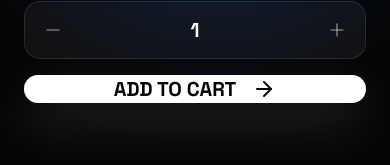
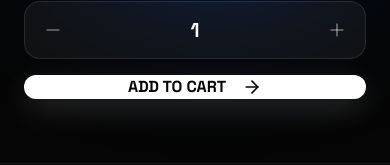
Before and after one commit to diegomorono/cardano-merch, a Next.js app: page / in a window 390 px wide. Shown: the part 992-1157 px from the top of the page. Built offline with nearby package versions, Linux system fonts and the light colour scheme.

Commit message:
Mobile UI refix 2

```diff
--- a/src/app/page.tsx
+++ b/src/app/page.tsx
@@ -101,7 +101,8 @@ export default function Home() {
             className="relative pb-20"
           >
             {/* Vault Card Container - Updated to aspect-square configuration */}
-            <div className="w-full aspect-square rounded-[2rem] md:rounded-[2.5rem] overflow-hidden vault-card p-4 md:p-8 flex items-center justify-center">
+            <div className="relative w-full aspect-square rounded-[2rem] md:rounded-[2.5rem] overflow-hidden vault-card">
+              <div className="absolute inset-4 md:inset-8">
                 <AnimatePresence mode="wait">
                   <motion.img
                     key={selectedImage}
@@ -115,6 +116,7 @@ export default function Home() {
                     className="w-full h-full aspect-square object-cover block rounded-[1.75rem] md:rounded-[2.25rem] drop-shadow-[0_20px_50px_rgba(0,0,0,0.6)] md:drop-shadow-[0_40px_100px_rgba(0,0,0,0.8)]"
                   />
                 </AnimatePresence>
+              </div>
             </div>
 
             {/* Image Selector Strip */}
@@ -196,10 +198,10 @@ export default function Home() {
                 whileHover={{ scale: 1.02 }}
                 whileTap={{ scale: 0.98 }}
                 onClick={handleAddToCart}
-                className="flex-1 h-20 bg-white text-charcoal rounded-3xl font-heading font-black text-xl flex items-center justify-center gap-4 transition-all duration-500 shadow-[0_20px_50px_rgba(255,255,255,0.15)] hover:shadow-[0_20px_50px_rgba(255,255,255,0.25)] cursor-pointer group border-none"
+                className="flex-1 h-14 bg-white text-charcoal rounded-2xl font-heading font-black text-base flex items-center justify-center gap-4 transition-all duration-500 shadow-[0_10px_30px_rgba(255,255,255,0.15)] hover:shadow-[0_10px_30px_rgba(255,255,255,0.25)] cursor-pointer group border-none"
               >
                 <span>ADD TO CART</span>
-                <ArrowRight className="w-6 h-6 group-hover:translate-x-2 transition-transform" />
+                <ArrowRight className="w-5 h-5 group-hover:translate-x-2 transition-transform" />
               </motion.button>
             </div>
 
--- a/src/app/productos/[id]/page.tsx
+++ b/src/app/productos/[id]/page.tsx
@@ -105,7 +105,8 @@ export default function ProductDetailPage() {
             className="relative pb-20"
           >
             {/* Vault Card Container - Updated to aspect-square configuration */}
-            <div className="w-full aspect-square rounded-[2rem] md:rounded-[2.5rem] overflow-hidden vault-card p-4 md:p-8 flex items-center justify-center">
+            <div className="relative w-full aspect-square rounded-[2rem] md:rounded-[2.5rem] overflow-hidden vault-card">
+              <div className="absolute inset-4 md:inset-8">
                 <AnimatePresence mode="wait">
                   <motion.img
                     key={selectedImage}
@@ -119,6 +120,7 @@ export default function ProductDetailPage() {
                     className="w-full h-full aspect-square object-cover block rounded-[1.75rem] md:rounded-[2.25rem] drop-shadow-[0_20px_50px_rgba(0,0,0,0.6)] md:drop-shadow-[0_40px_100px_rgba(0,0,0,0.8)]"
                   />
                 </AnimatePresence>
+              </div>
             </div>
 
             {/* Image Selector Strip */}
@@ -200,10 +202,10 @@ export default function ProductDetailPage() {
                 whileHover={{ scale: 1.02 }}
                 whileTap={{ scale: 0.98 }}
                 onClick={handleAddToCart}
-                className="flex-1 h-20 bg-white text-charcoal rounded-3xl font-heading font-black text-xl flex items-center justify-center gap-4 transition-all duration-500 shadow-[0_20px_50px_rgba(255,255,255,0.15)] hover:shadow-[0_20px_50px_rgba(255,255,255,0.25)] cursor-pointer group border-none"
+                className="flex-1 h-14 bg-white text-charcoal rounded-2xl font-heading font-black text-base flex items-center justify-center gap-4 transition-all duration-500 shadow-[0_10px_30px_rgba(255,255,255,0.15)] hover:shadow-[0_10px_30px_rgba(255,255,255,0.25)] cursor-pointer group border-none"
               >
                 <span>ADD TO CART</span>
-                <ArrowRight className="w-6 h-6 group-hover:translate-x-2 transition-transform" />
+                <ArrowRight className="w-5 h-5 group-hover:translate-x-2 transition-transform" />
               </motion.button>
             </div>
 
```
Lines whose indentation alone changed are shown as unchanged.
